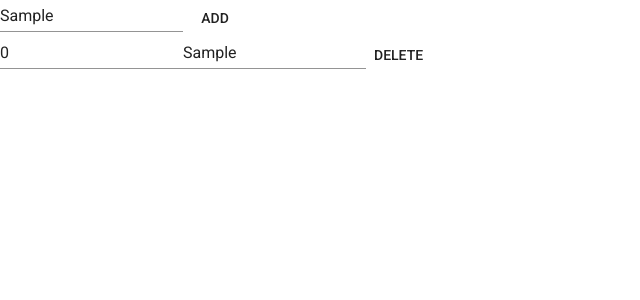
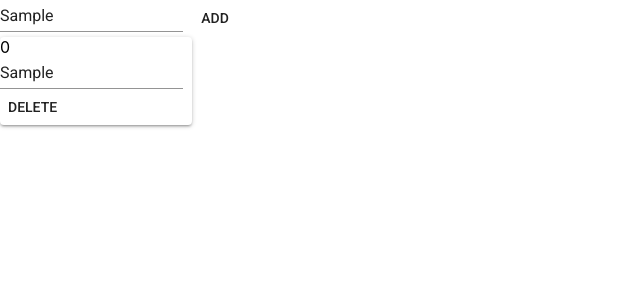
Before and after one commit to eqram/ReactBasictoAdvanced, a React (Create React App) app: page / in a window 1280 px wide. Both pictures are taken after typing "Sample" into the empty fields and a click on the button "ADD". Shown: the top 300 px of the page, without its empty margins (0-640 px from the left). Built offline with nearby package versions, Linux system fonts and the light colour scheme.

Commit message:
functional and dumb compo added

```diff
--- a/src/App.js
+++ b/src/App.js
@@ -1,9 +1,9 @@
 import React, { Component } from 'react';
-import logo from './logo.svg';
 import './App.css';
 import Button from '@material-ui/core/Button';
 import TextField from '@material-ui/core/TextField';
-
+import TodoItem from './todoItemCompo';
+import DumbTodoItem from './dumbTodoItemCompo';
 
 class App extends Component {
 
@@ -29,11 +29,8 @@ class App extends Component {
     var array = this.state.inputArray;
     let tempCount = this.state.count;
     var index = array.findIndex(x => x.id===e);
-
-    //console.log(index);
     array.splice(index,1);;
     this.setState({inputArray:array, count:tempCount});
-    //console.log(e);
   }
 
   handleChange = (e) => {
@@ -43,19 +40,23 @@ class App extends Component {
 
   render() {
     return (
-
       <div>
           <TextField name='taskTest' value={this.state.todoText} placeholder='enter task' onChange={this.handleChange} />
           <Button onClick={this.doClick} > ADD </Button>
           <div>
-          {this.state.inputArray.map(item =>
-          <div key={item.id}>
-            <TextField name='id' value={item.id}/>
-            <TextField name='taskTest' value={item.taskTest}/>
-            <Button name='btnDel' onClick={()=>{ this.deleteClick(item.id) }} > Delete </Button>
-            </div>)}
-        </div>
+            {/*
+              this.state.inputArray.map(item =>
+                <div key={item.id}>
+                  <TextField name='id' value={item.id}/>
+                  <TextField name='taskTest' value={item.taskTest}/>
+                  <Button name='btnDel' onClick={()=>{ this.deleteClick(item.id) }} > Delete </Button>
+                </div>)
+              */}
+              {
+                this.state.inputArray.map(item => <DumbTodoItem key={item.id} id={item.id} name={item.taskTest} doDelete={()=>{ this.deleteClick(item.id) }} /> )
+              }
 
+          </div>
 
 
       </div>
--- /dev/null
+++ b/src/dumbTodoItemCompo.js
@@ -0,0 +1,24 @@
+import React from 'react';
+import Button from '@material-ui/core/Button';
+import Paper from '@material-ui/core/Paper';
+import TextField from '@material-ui/core/TextField';
+import PropTypes from 'prop-types';
+
+
+function DumbTodoItem(props) {
+    return (
+        <Paper style={{ width: '15%' }}>
+            <span> {props.id} </span>
+            <TextField name='taskTest' value={props.name} />
+            <Button name='btnDel' onClick={props.doDelete}> Delete </Button>
+        </Paper>
+    );
+}
+
+DumbTodoItem.propTypes = {
+    id: PropTypes.number,
+    name: PropTypes.string,
+    doDelete: PropTypes.func,
+};
+
+export default DumbTodoItem;
--- /dev/null
+++ b/src/todoItemCompo.js
@@ -0,0 +1,25 @@
+import React, { Component } from 'react';
+import Button from '@material-ui/core/Button';
+import Paper from '@material-ui/core/Paper';
+import TextField from '@material-ui/core/TextField';
+import PropTypes from 'prop-types';
+
+class TodoItem extends Component {
+  render() {
+    return (
+      <Paper style={{ width: '15%' }}>
+        <span> {this.props.id} </span>
+        <TextField name='taskTest' value={this.props.name} />
+        <Button name='btnDel' onClick={this.props.doDelete}> Delete </Button>
+      </Paper>
+    );
+  }
+}
+
+TodoItem.propTypes = {
+  id: PropTypes.number,
+  name: PropTypes.string,
+  doDelete: PropTypes.func,
+};
+
+export default TodoItem;
```
